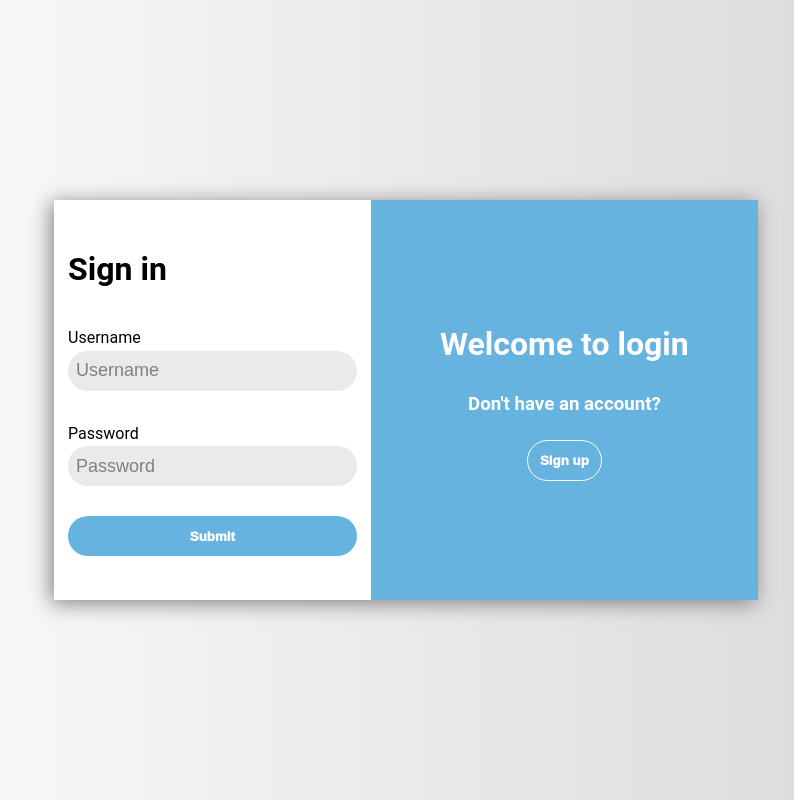
After one commit to Hadi-001/Web_Project, a PHP site: page /log_in.html in a window 1280 px wide. The commit adds this page. Shown: the whole page, without its empty margins (234-1028 px from the left). Run offline with PHP 8.4, Linux system fonts and the light colour scheme.

Commit message:
structure log in page and style it

```diff
--- /dev/null
+++ b/log_in.html
@@ -0,0 +1,33 @@
+<!DOCTYPE html>
+<html lang="en">
+<head>
+    <meta charset="UTF-8">
+    <meta name="viewport" content="width=device-width, initial-scale=1.0">
+    <link rel="stylesheet" href="style.css">
+    <title>Mindful Journaling - Login</title>
+</head>
+<body class="login-body">
+    <main class="login-main">
+        <div class="login-container">
+            <form class="login-form" action="index.html" method="post">
+                <h1>Sign in</h1>
+                <div class="input-feild">
+                <label for="username">Username</label>
+                <input class="login-input" placeholder="Username" type="text" id="username" name="username" required>
+                </div>
+
+                <div class="input-feild">
+                <label for="password">Password</label>
+                <input class="login-input" placeholder="Password" type="text" id="password" name="passwrod" required>
+                </div>
+                <button class="login-button" type="Sign in">Submit</button>
+            </form>
+            <div class="login-right-container">
+                    <h1>Welcome to login</h1>
+                    <h3>Don't have an account?</h3>
+                    <button class="signup-button">Sign up</button>
+            </div>
+        </div>
+    </main>
+</body>
+</html>
--- a/style.css
+++ b/style.css
@@ -6,6 +6,13 @@
     padding: 0;
     box-sizing: border-box;
 }
+
+html, body {
+
+    height: 100%;
+}
+
+
 
 
 /* ============================================= */
@@ -201,3 +208,108 @@ footer {
 /* ============================================= */
 /*            End of Footer Section              */
 /* ============================================= */
+
+
+/* ============================================= */
+/*               Sign in Section                 */
+/* ============================================= */
+
+
+.login-body{
+    display: flex;
+    justify-content: center;
+    align-items: center;
+    background: linear-gradient(to right, white, #d6d5d5);
+}
+
+.login-container, .login-main{
+    min-width: 300px;
+    min-height: 290px;
+    width: 55vw;
+    height: 50vh;
+    display: flex;
+    justify-content: center;
+    align-items: center;
+}
+
+.login-container{
+    box-shadow: -3px 3px 20px grey;
+    flex: auto;
+}
+
+.login-form, .login-right-container{
+    height: 100%;
+    display: flex;
+    flex-direction: column;
+    align-items: center;
+
+}
+
+.login-form{
+    justify-content: space-evenly;
+    width: 45%;
+    align-items:first baseline;
+    padding: 2%;
+    background-color: white;
+
+}
+
+label{
+    display:block;
+}
+
+.login-input{
+    font-size: large;
+    height: 2.5rem;
+    border-radius: 5rem;
+    border-style: none;
+    background-color:#eaeaea;
+}
+
+input::placeholder{
+    color: grey;
+}
+
+.login-button, .input-feild, .login-input{
+    width:100%;
+}
+
+.login-button{
+    height: 2.5rem;
+    border-radius: 5rem;
+    border-style: none;
+    color: white;
+    font-weight: 1000;
+    background-color: rgb(102, 179, 223);
+}
+
+.login-input{
+    padding: 0.5rem;
+}
+
+
+
+.login-right-container{
+    justify-content: center;
+    gap: 20px;
+
+    color: white;
+    width: 55%;
+    background-color: rgb(102, 179, 223);
+    padding: 5%;
+
+}
+
+.signup-button{
+    padding: 0.75rem;
+    border-radius: 5rem;
+    border: white solid 1px;
+    background-color: rgb(102, 179, 223);
+    color: white;
+    font-weight: 1000;
+}
+
+
+/* ============================================= */
+/*            End of sign in Section             */
+/* ============================================= */
```
